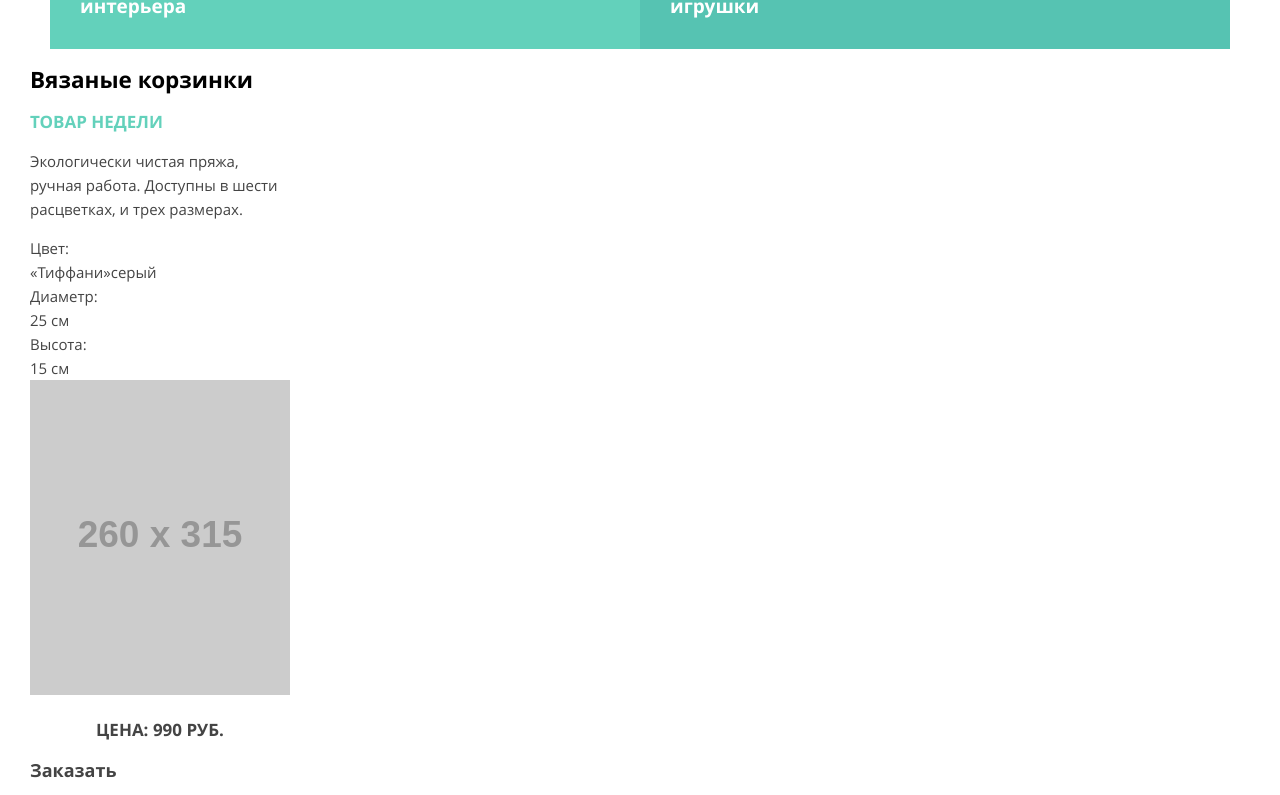
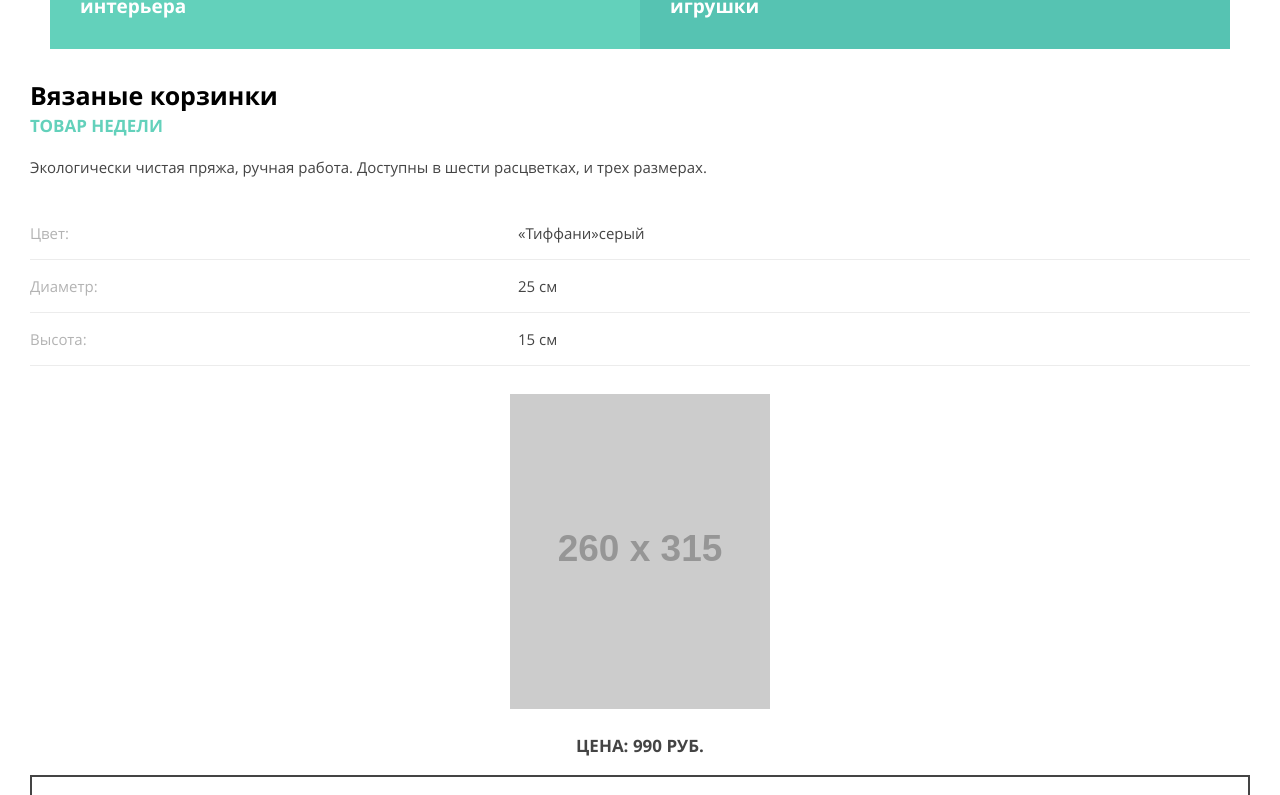
Before and after one commit to Nippi1985/1563739-mishka-21, a website: page source/index.html in a window 1280 px wide. Shown: the part 770-1565 px from the top of the page. Drawn offline with nearby package versions, Linux system fonts and the light colour scheme; files that its build step writes are made by us from their sources; placeholder pictures from the web are drawn by us.

Commit message:
module4-task1 / #15

```diff
--- a/source/index.html
+++ b/source/index.html
@@ -157,7 +157,7 @@
   </section>
   <section class="promo">
     <div class="promo__container">
-      <h2 class="title">Вязаные корзинки</h2>
+      <h2 class="title title--promo">Вязаные корзинки</h2>
       <span class="promo__week-product">Товар недели</span>
       <p class="promo__text">Экологически чистая пряжа,
         ручная работа. Доступны в шести
@@ -170,9 +170,9 @@
         <dt class="product-details__feature">Высота:</dt>
         <dd class="product-details__value">15 см</dd>
       </dl>
-      <img alt="Руки держащие три вязаные корзинки. Две серо-бирюзовые и одну бело-розовую" class="promo__image" height="315" src="https://via.placeholder.com/260x315" width="260">
+      <img class="promo__image" alt="Руки держащие три вязаные корзинки. Две серо-бирюзовые и одну бело-розовую" height="315" src="https://via.placeholder.com/260x315" width="260">
       <p class="promo__price">Цена: 990 руб.</p>
-      <a class="button button--size-l" href="form.html">Заказать</a>
+      <a class="button button--decor button--promo" href="form.html">Заказать</a>
     </div>
   </section>
 
--- a/source/sass/blocks/product-details.scss
+++ b/source/sass/blocks/product-details.scss
@@ -1,18 +1,24 @@
 .product-details {
+  display: flex;
+  flex-wrap: wrap;
   margin: 0;
 }
 
 .product-details__feature {
-  font-weight: 400;
-  font-size: 15px;
-  line-height: 24px;
-  color: $color-gray-500;
+  min-width: 40%;
+
+  @include text($color-gray-400, 15px, 20px, 400);
+  border-bottom: 1px solid $color-gray-100;
+  padding-bottom: 16px;
+  padding-top: 16px;
 }
 
 .product-details__value {
+  min-width: 60%;
+
+  @include text($color-gray-500, 15px, 20px, 400);
   margin: 0;
-  font-weight: 400;
-  font-size: 15px;
-  line-height: 24px;
-  color: $color-gray-500;
+  border-bottom: 1px solid $color-gray-100;
+  padding-bottom: 16px;
+  padding-top: 16px;
 }
--- a/source/sass/blocks/promo.scss
+++ b/source/sass/blocks/promo.scss
@@ -3,30 +3,29 @@
 }
 
 .promo__container {
-  width: 260px;
+  min-width: 260px;
   padding: 0 30px;
 }
 
 .promo__week-product {
-  font-weight: 700;
-  font-size: 17px;
-  line-height: 20px;
-  color: $color-cyan-200;
+  @include text($color-cyan-200, 17px, 20px, 700);
   text-transform: uppercase;
 }
 
 .promo__text {
-  font-weight: 400;
-  font-size: 15px;
-  line-height: 24px;
-  color: $color-gray-500;
+  @include reset-text;
+  @include text($color-gray-500, 15px, 24px, 400);
+  padding-top: 17px;
+  padding-bottom: 28px;
 }
 
 .promo__price {
-  font-weight: 700;
-  font-size: 17px;
-  line-height: 24px;
+  @include text($color-gray-500, 17px, 24px, 700);
+  text-transform: uppercase;
   text-align: center;
-  color: $color-gray-500;
-  text-transform: uppercase;
 }
+
+.promo__image {
+  display: block;
+  margin: 28px auto 25px auto;
+}
--- a/source/sass/global/button.scss
+++ b/source/sass/global/button.scss
@@ -1,8 +1,8 @@
 .button {
   @include text($color-gray-500, 18px, 20px, 700);
-}
 
-.button-decor {
+  &--decor {
+    display: block;
     box-sizing: border-box;
     padding-top: 16px;
     padding-bottom: 16px;
@@ -11,6 +11,7 @@
     text-transform: uppercase;
     background-color: $basic-white;
     border: 2px solid $color-gray-500;
+  }
 
   &:hover {
     color: $basic-white;
@@ -20,4 +21,8 @@
   &:active {
     color: rgba($basic-white, 0.3);
   }
+
+  &--promo {
+    min-width: 260px;
   }
+}
--- a/source/sass/global/utils.scss
+++ b/source/sass/global/utils.scss
@@ -1,7 +1,13 @@
 .title {
+  @include reset-heading;
   @include text($basic-black, 25px, 30px, 700);
 
   &--small {
     font-size: 18px;
   }
+
+  &--promo {
+    margin-top: 31px;
+    margin-bottom: 4px;
+  }
 }
--- a/source/sass/style.scss
+++ b/source/sass/style.scss
@@ -6,6 +6,7 @@
 @import "global/global.scss";
 @import "global/visually-hidden.scss";
 @import "global/button";
+@import "global/utils.scss";
 //* FORM PAGE *//
 @import "blocks/order-form.scss";
 @import "blocks/order.scss";
```
Lines whose indentation alone changed are shown as unchanged.
